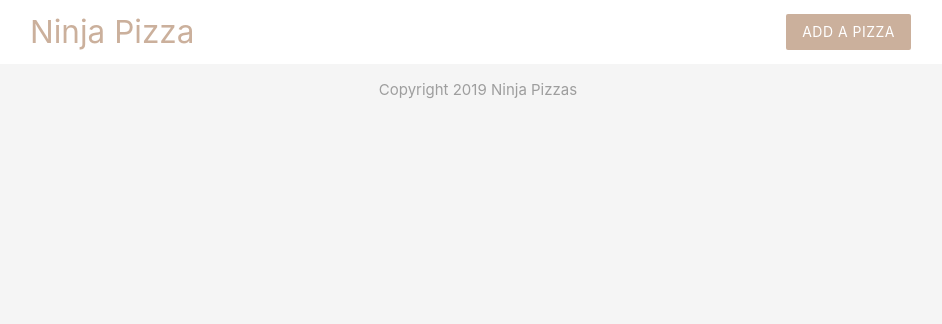
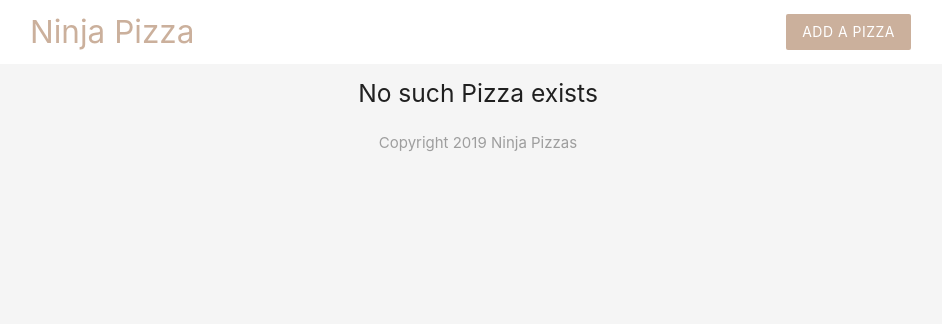
Before and after one commit to shengo333/php, a PHP site: page /details.php in a window 1280 px wide. Shown: the top 324 px of the page, without its empty margins (162-1104 px from the left). Run offline with PHP 8.4, Linux system fonts and the light colour scheme; data that the repository does not hold is empty.

Commit message:
some more pizza

```diff
--- a/details.php
+++ b/details.php
@@ -40,7 +40,7 @@ if(isset($_GET['id'])){
         <h5>Ingridients:</h5>
         <p><?php echo htmlspecialchars($pizza['ingredients']) ?></p>
     <?php else: ?>
-
+        <h5>No such Pizza exists</h5>
     <?php endif ?>
 
 
```
